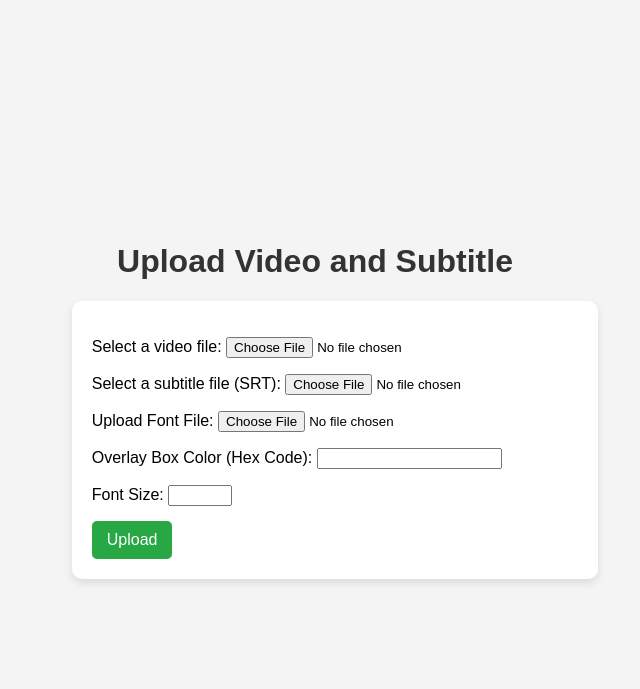
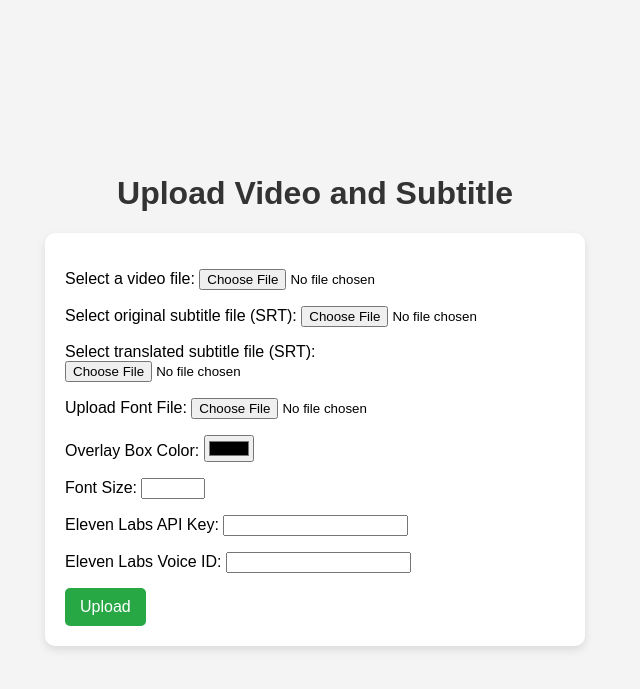
Before and after one commit to thatboywest/video-processing, a Django app: page / in a window 1280 px wide. Shown: the top 689 px of the page, without its empty margins (325-965 px from the left). Run offline with Django 5.2, Linux system fonts and the light colour scheme.

Commit message:
third update -added eleven labs voice

```diff
--- a/video_processing/forms.py
+++ b/video_processing/forms.py
@@ -2,7 +2,18 @@ from django import forms
 
 class VideoUploadForm(forms.Form):
     video = forms.FileField(label='Select a video file')
-    subtitles = forms.FileField(label='Select a subtitle file (SRT)')
+    original_subtitles = forms.FileField(label='Select original subtitle file (SRT)')
+    translated_subtitles = forms.FileField(label='Select translated subtitle file (SRT)')
     font = forms.FileField(label='Upload Font File', required=False)
-    overlay_color = forms.CharField(label='Overlay Box Color (Hex Code)', required=False, max_length=7)
+
+    # Change overlay_color to use a color picker
+    overlay_color = forms.CharField(
+        label='Overlay Box Color',
+        required=False,
+        max_length=7,
+        widget=forms.TextInput(attrs={'type': 'color'})
+    )
+
     font_size = forms.IntegerField(label='Font Size', required=False, min_value=10, max_value=100)
+    api_key = forms.CharField(label='Eleven Labs API Key', required=True, max_length=100)
+    voice_id = forms.CharField(label='Eleven Labs Voice ID', required=True, max_length=50)
--- a/video_processing/views.py
+++ b/video_processing/views.py
@@ -1,11 +1,11 @@
-import os
 from django.shortcuts import render
 from django.conf import settings
 from django.core.files.storage import FileSystemStorage
 from .forms import VideoUploadForm
 from .utils.subtitle_processing import load_subtitles_from_file
 from .utils.add_subtitles_to_clip import add_subtitles_to_clip
-import ffmpeg
+from elevenlabs import ElevenLabs
+import os
 
 def upload_video(request):
     if request.method == 'POST':
@@ -15,11 +15,13 @@ def upload_video(request):
 
             # Save uploaded files
             video_file = request.FILES['video']
-            srt_file = request.FILES['subtitles']
+            original_srt_file = request.FILES['original_subtitles']
+            translated_srt_file = request.FILES['translated_subtitles']
             font_file = request.FILES.get('font', None)
 
             video_path = fs.save(video_file.name, video_file)
-            srt_path = fs.save(srt_file.name, srt_file)
+            original_srt_path = fs.save(original_srt_file.name, original_srt_file)
+            translated_srt_path = fs.save(translated_srt_file.name, translated_srt_file)
 
             # Save font if provided
             font_path = None
@@ -30,34 +32,69 @@ def upload_video(request):
             overlay_color = form.cleaned_data.get('overlay_color', '#FFFFFF')
             font_size = form.cleaned_data.get('font_size', 24)  # Default font size
 
+            # Get API key and voice ID from the form data
+            api_key = form.cleaned_data.get('api_key')
+            voice_id = form.cleaned_data.get('voice_id')
+
             # Full paths for saved video and subtitle files
             video_full_path = os.path.join(settings.MEDIA_ROOT, video_path)
-            srt_full_path = os.path.join(settings.MEDIA_ROOT, srt_path)
+            translated_srt_full_path = os.path.join(settings.MEDIA_ROOT, translated_srt_path)
 
-            output_file_name = 'output_video.mp4'
-            output_file_path = os.path.join(settings.MEDIA_ROOT, output_file_name)
+            output_audio_path = os.path.join(settings.MEDIA_ROOT, 'generated_audio.mp3')
 
             try:
-                # Add subtitles to the video with the specified options
+                # Initialize Eleven Labs client with user's API key
+                client = ElevenLabs(api_key=api_key)
+
+                # Load the translated subtitles text from the translated SRT file
+                subtitles_data = load_subtitles_from_file(translated_srt_full_path)
+
+                if isinstance(subtitles_data, list):
+                    # Assuming each dictionary in the list has a key 'text' for the subtitle text
+                    subtitles_text = ' '.join(item['text'] for item in subtitles_data if 'text' in item)
+                else:
+                    raise ValueError("Subtitles data must be a list.")
+
+                if not subtitles_text.strip():
+                    raise ValueError("Subtitles text cannot be empty.")
+
+                # Generate audio from the subtitles text
+                audio_generator = client.text_to_speech.convert(
+                    voice_id=voice_id,
+                    text=subtitles_text,
+                    optimize_streaming_latency="0"
+                )
+
+                # Save audio data to a file
+                with open(output_audio_path, 'wb') as audio_file:
+                    for chunk in audio_generator:
+                        audio_file.write(chunk)
+
+                output_file_name = 'output_video.mp4'
+                output_file_path = os.path.join(settings.MEDIA_ROOT, output_file_name)
+
+                # Add generated audio and subtitles to the video
                 add_subtitles_to_clip(
                     video_path=video_full_path,
-                    subtitles=srt_full_path,
+                    audio_path=output_audio_path,  # Add audio path here
+                    subtitles=translated_srt_full_path,
                     output_path=output_file_path,
                     font_size=font_size,
-                    color=overlay_color,  # Use overlay_color instead of color
-                    font_path=font_path
+                    color=overlay_color,
+                    font_path=font_path if font_path else 'Arial'
                 )
 
-                # Generate the URL for the output file
+                # Generate a URL for the output video to be accessible in the browser
+                                # Generate the URL for the output file
                 output_file_url = fs.url(output_file_name)
 
                 return render(request, 'video_processing/result.html', {
                     'video_url': output_file_url
                 })
-            except ffmpeg.Error as e:
-                # Handle ffmpeg errors
-                error_message = f"An error occurred during video processing: {str(e)}"
-                return render(request, 'video_processing/error.html', {'error_message': error_message})
+
+            except Exception as e:
+                return render(request, 'video_processing/error.html', {'error_message': str(e)})
+
     else:
         form = VideoUploadForm()
 
```
Also changed, not shown: video_processing/templates/video_processing/result.html (+17 -0 lines), video_processing/utils/add_subtitles_to_clip.py (+9 -9 lines).
